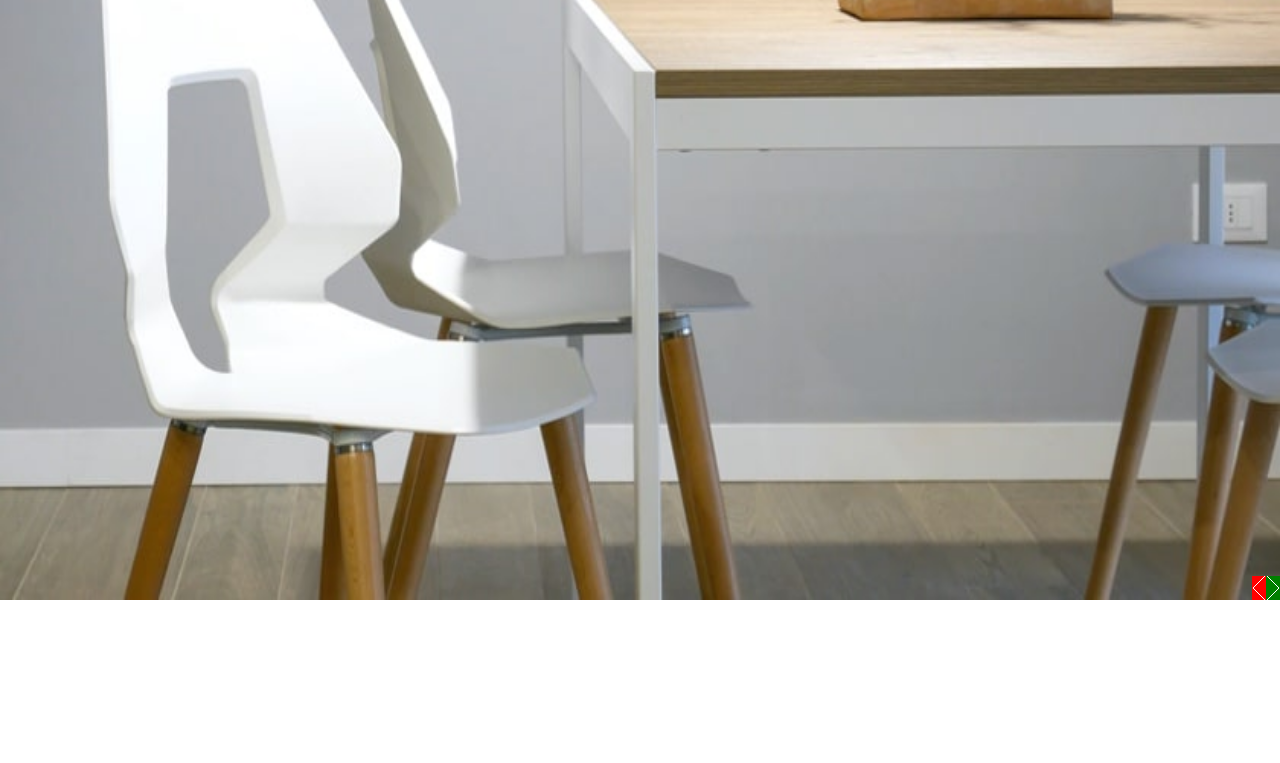
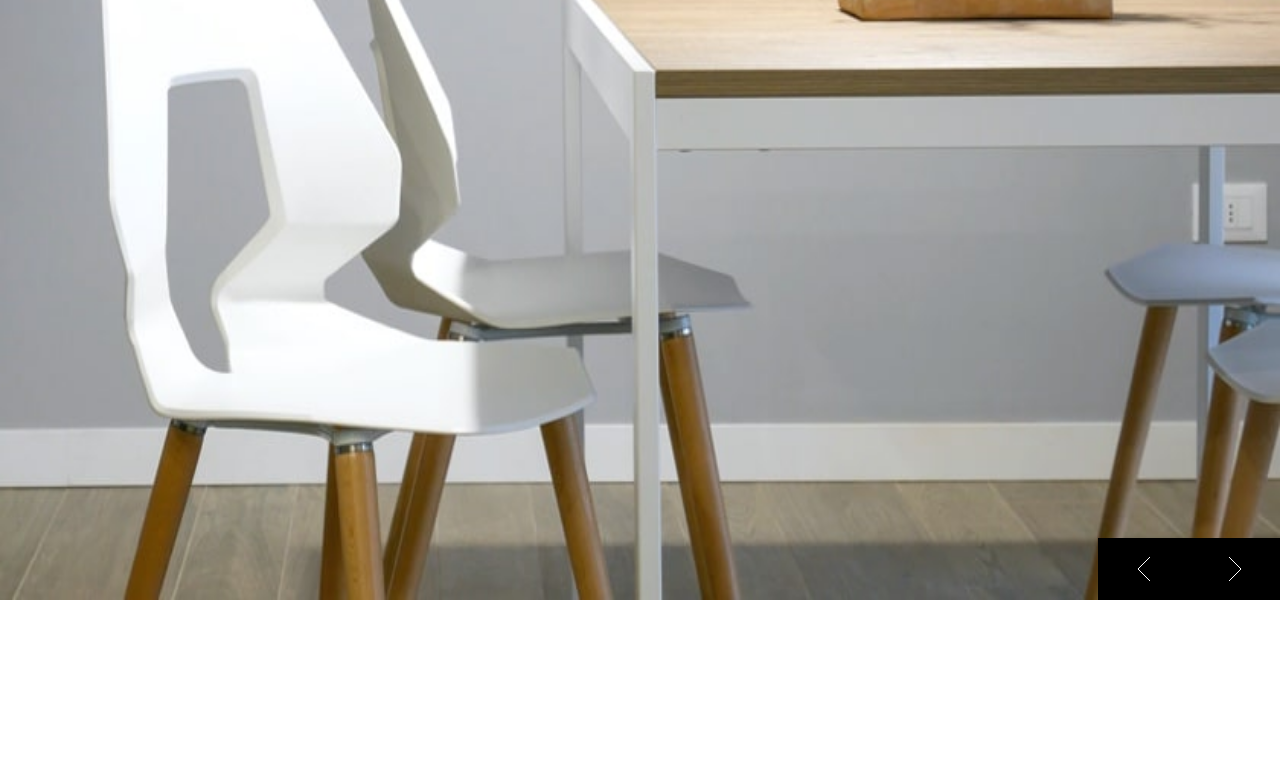
Before and after one commit to MarwenLabidi/ROOM-HOMEPAGE, a website built with Vite: page index.html in a window 1280 px wide. Shown: the part 360-1123 px from the top of the page. Built offline with nearby package versions, Linux system fonts and the light colour scheme; some packages are replaced by stand-ins of ours.

Commit message:
🚧 Work in progress : im working on styling the app #css

```diff
--- a/src/css/base.css
+++ b/src/css/base.css
@@ -125,7 +125,7 @@
 				}
 
 				& .introduction__navAndImages__SlidesImgaes__changeImageComponents {
-					background-color: black;
+					/* background-color: black; */
 					z-index: 1;
 					position: absolute;
 					bottom: 0;
@@ -135,16 +135,35 @@
 					/* padding: 1.5vw 3.3vw; */
 
 					& .leftButton{
-						background-color: red;
+						background-color: black;
 						height:150%;
 						width: 50%;
+						padding: 1.5vw 3vw;
 					}
 					& .rightButton{
-						background-color: green;
+						background-color: black;
 						height:150%;
 						width: 50%;
+						padding: 1.5vw 3vw;
 					}
+					& .leftButton:hover{
+						cursor: pointer;
+						filter: contrast(0.7);
 
+					}
+					& .rightButton:hover{
+						cursor: pointer;
+						filter: contrast(0.7);
+
+					}
+					& .leftButton:active{
+						transform: scale(0.9);
+
+					}
+					& .rightButton:active{
+						transform: scale(0.9);
+
+					}
 				}
 			}
 
```
